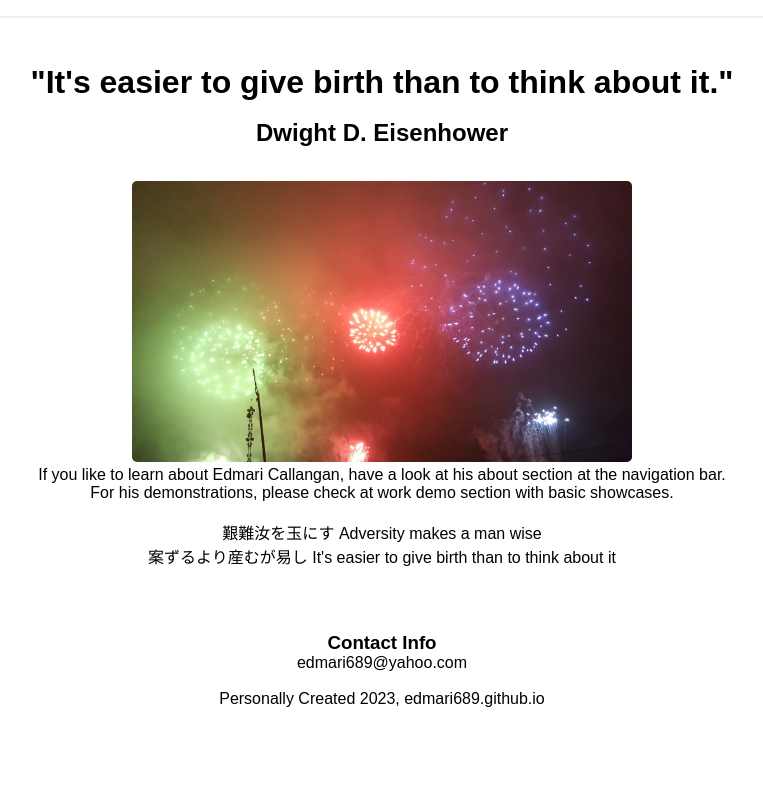
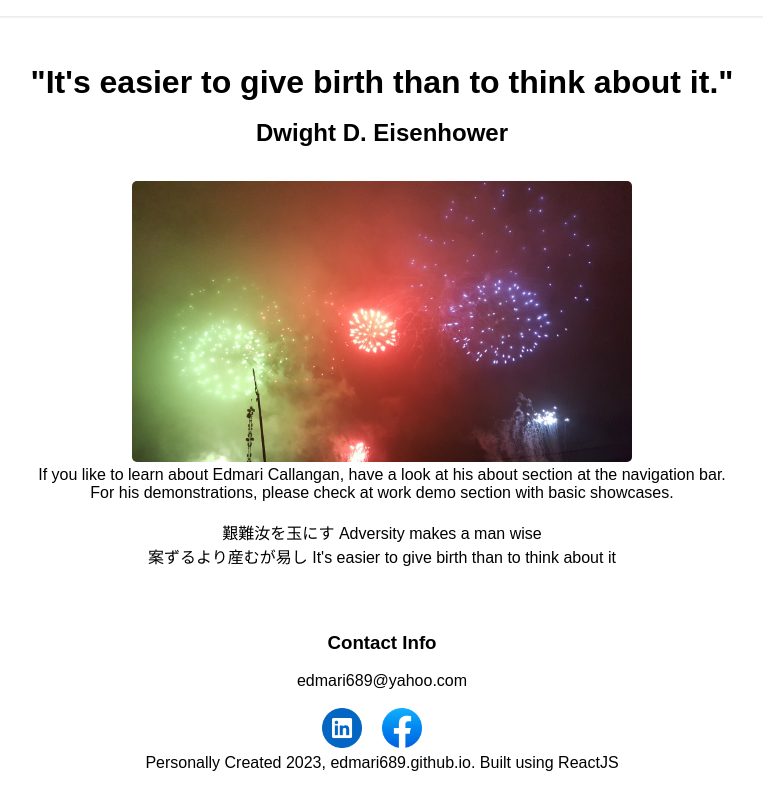
Before and after one commit to edmari689/edmaricallangan, a React (Create React App) app: page / in a window 1280 px wide. Shown: the part 470-1258 px from the top of the page, without its empty margins (258-1021 px from the left). Before the commit the page ends 1194 px from the top, so only its background shows below. Built offline with nearby package versions, Linux system fonts and the light colour scheme.

Commit message:
Version 1.0.4 Updated footer section with social media links

```diff
--- a/src/components/Footer.js
+++ b/src/components/Footer.js
@@ -1,12 +1,27 @@
 import React from "react";
+import { Link } from "react-router-dom";
+import IMAGES from "../images/PicIndex";
 
 export default function Footer () {
     return (
         <div className="container">
             <h3>Contact Info</h3>
+            <br />
             <p>edmari689@yahoo.com</p>
             <br />
-            <p>Personally Created 2023, edmari689.github.io</p>
+            <picture>
+            <Link to="https://www.linkedin.com/in/edmari-callangan-4909a6137/" className="logo">
+                <img className="social-media-logo"
+                src={IMAGES.linkedinIcon} // alternative 1st way
+                alt="LinkedIn Profile Page" />
+            </Link>
+            <Link to="https://www.facebook.com/edmari.callangan/" className="logo">
+                <img className="social-media-logo"
+                src={IMAGES.facebookIcon} // alternative 1st way
+                alt="Facebook Profile Page" />
+            </Link>
+            </picture>
+            <p>Personally Created 2023, edmari689.github.io. Built using ReactJS</p>
         </div>
     );
 }
--- a/src/images/PicIndex.js
+++ b/src/images/PicIndex.js
@@ -10,6 +10,9 @@ const IMAGES = {
     workPic: require('./work-pic.jpg'),
     casualPic: require('./casual-pic.jpg'),
     travelPic: require('./travel-pic.jpg'),
+
+    linkedinIcon: require('./linkedin-icon.png'),
+    facebookIcon: require('./facebook-icon.png'),
 }
 
 export default IMAGES;
--- a/src/looks/photostyle.css
+++ b/src/looks/photostyle.css
@@ -11,6 +11,13 @@ img.icon-logo{
         max-width: 70%;
     }
   }
+
+  img.social-media-logo{
+    border-radius: 5px;
+    height: 70%;
+    max-width: 100%;
+    width: 40px;
+}
 
 img.home-firepic, img.site-teach, img.site-code, img.work-pic,
 img.casual-pic, img.travel-pic{
```
Also changed, not shown: src/images/facebook-icon.png (added), src/images/linkedin-icon.png (added).
